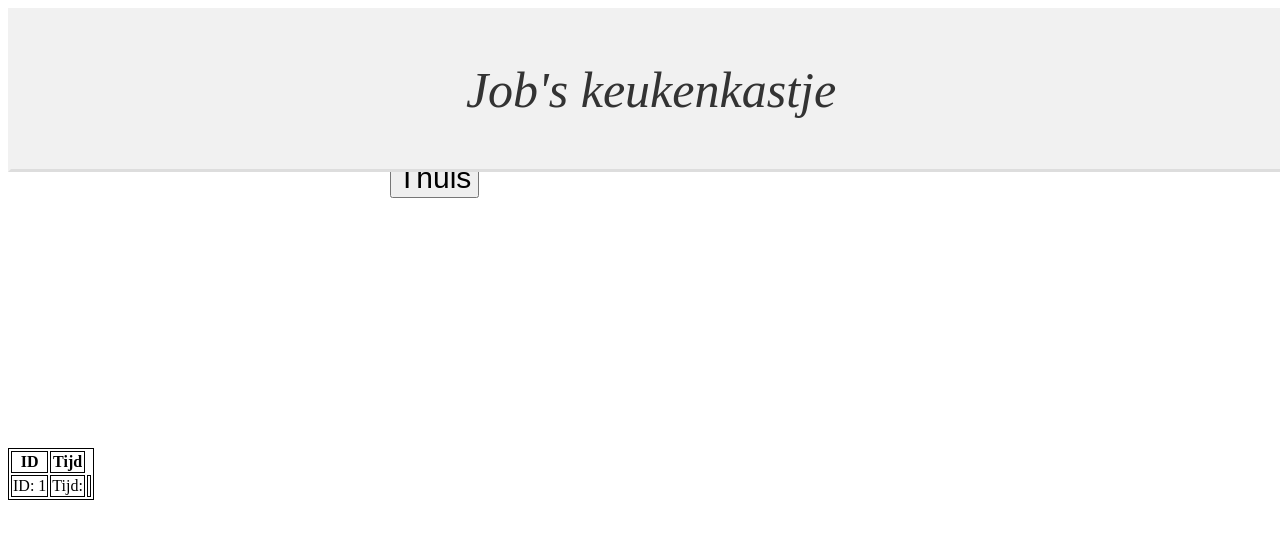
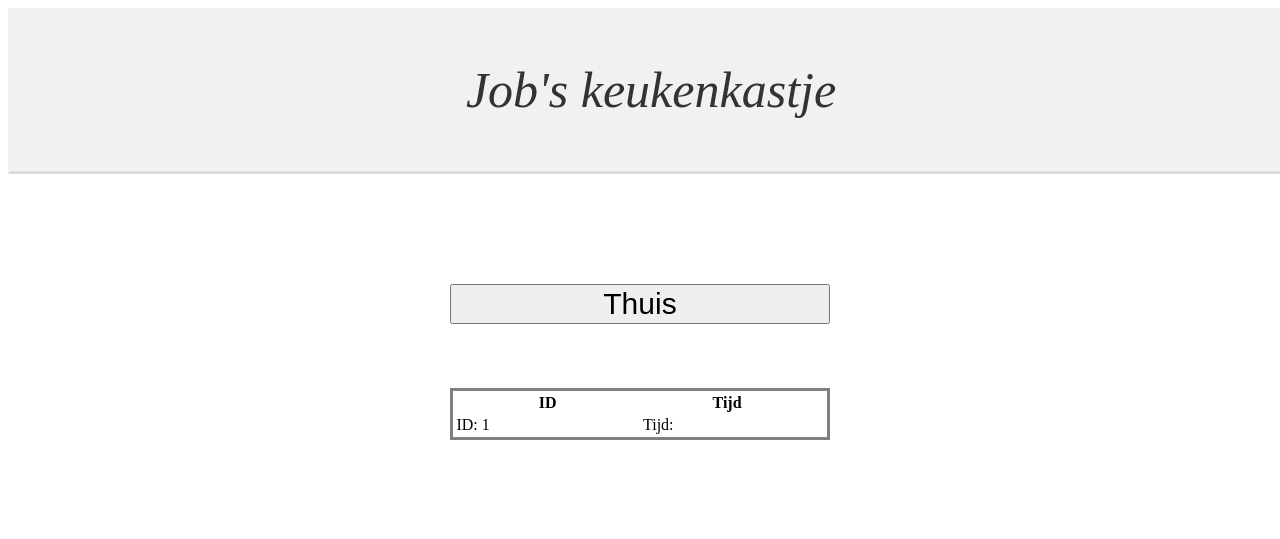
Before and after one commit to Project-Kastje/frontend-website, a PHP site: page / in a window 1280 px wide. Shown: the top 539 px of the page. Run offline with PHP 8.4, Linux system fonts and the light colour scheme; tables that the repository leaves empty or names only in its code hold one stand-in row (values such as "Sample post"); data that the repository does not hold is empty.

Commit message:
MOOIE DATABASE HOOR

```diff
--- a/index.php
+++ b/index.php
@@ -4,11 +4,6 @@
     <title> Job's Keukenkastje </title>
     <!--<meta http-equiv="refresh" content="1000">-->
     <link rel="stylesheet" href="main2.css" type="text/css">
-    <style>
-    table, th, td {
-    border: 1px solid black;
-    }
-  </style>
     </style>
 </head>
 <body>
--- a/main2.css
+++ b/main2.css
@@ -1,7 +1,3 @@
-button{
-    margin-bottom: 50%;
-    align-content: center;
-}
 .header{
 	text-align: center;
 	font-size: 50px;
@@ -15,11 +11,12 @@ button{
 	border-bottom-color: #dddddd;
 	position: fixed;
 	width: 100%;
+  height: 20%;
 }
-
-.button{
-	width: 500px;
-	margin: auto;
+button{
+    margin-top: 10%;
+    margin-left: 35%;
+    width:30%;
 }
 
 .buttontext{
@@ -28,12 +25,12 @@ button{
 	font-size: 30px;
 }
 
-.table, .th, .td {
-  border: 1px solid black;
-}
-
-.links { text-align: left; }
-
 .headerspace{
 	height: 150px;
 }
+table{
+  margin-top: 5%;
+  width: 30%;
+  margin-left: 35%;
+  border-style: solid;
+}
```
